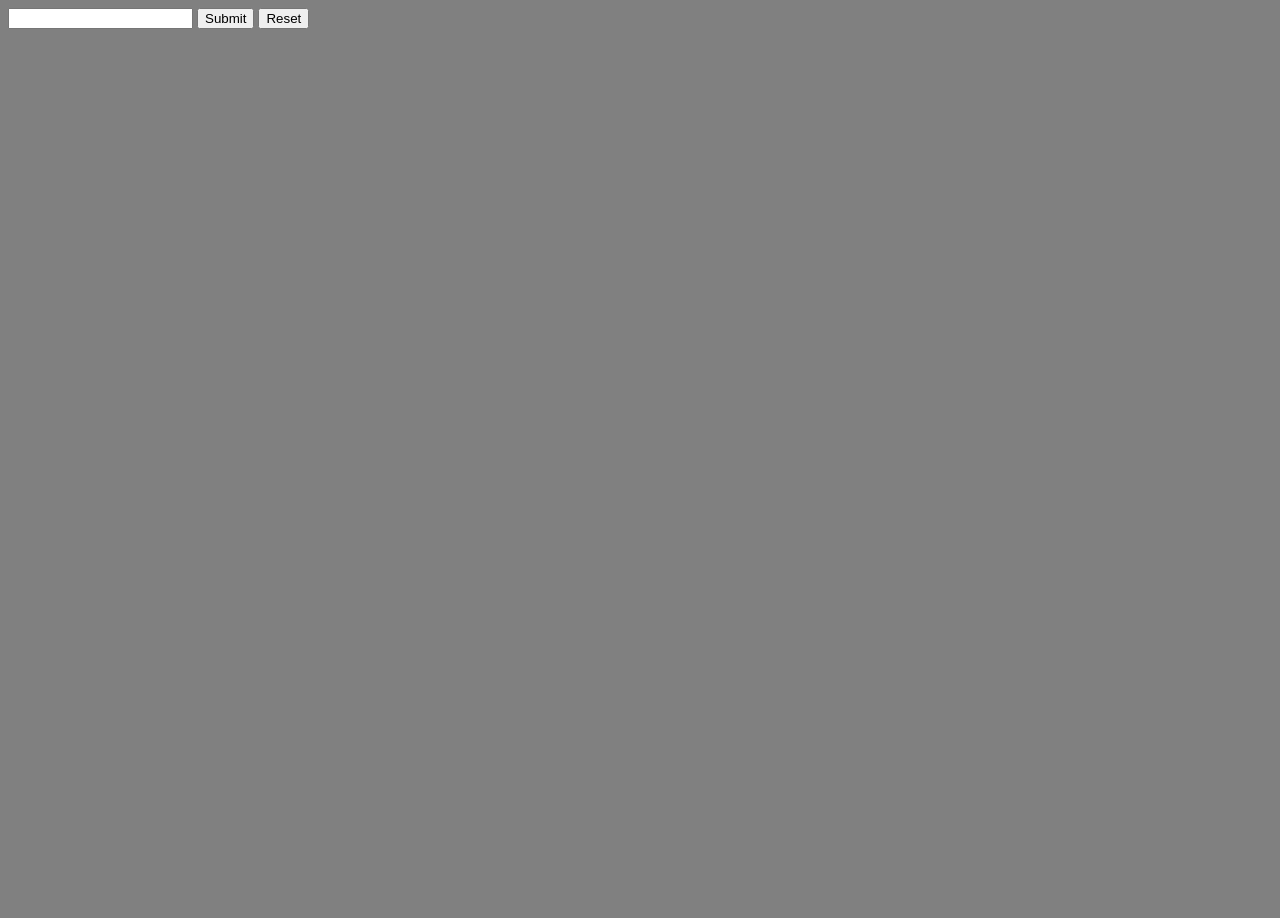
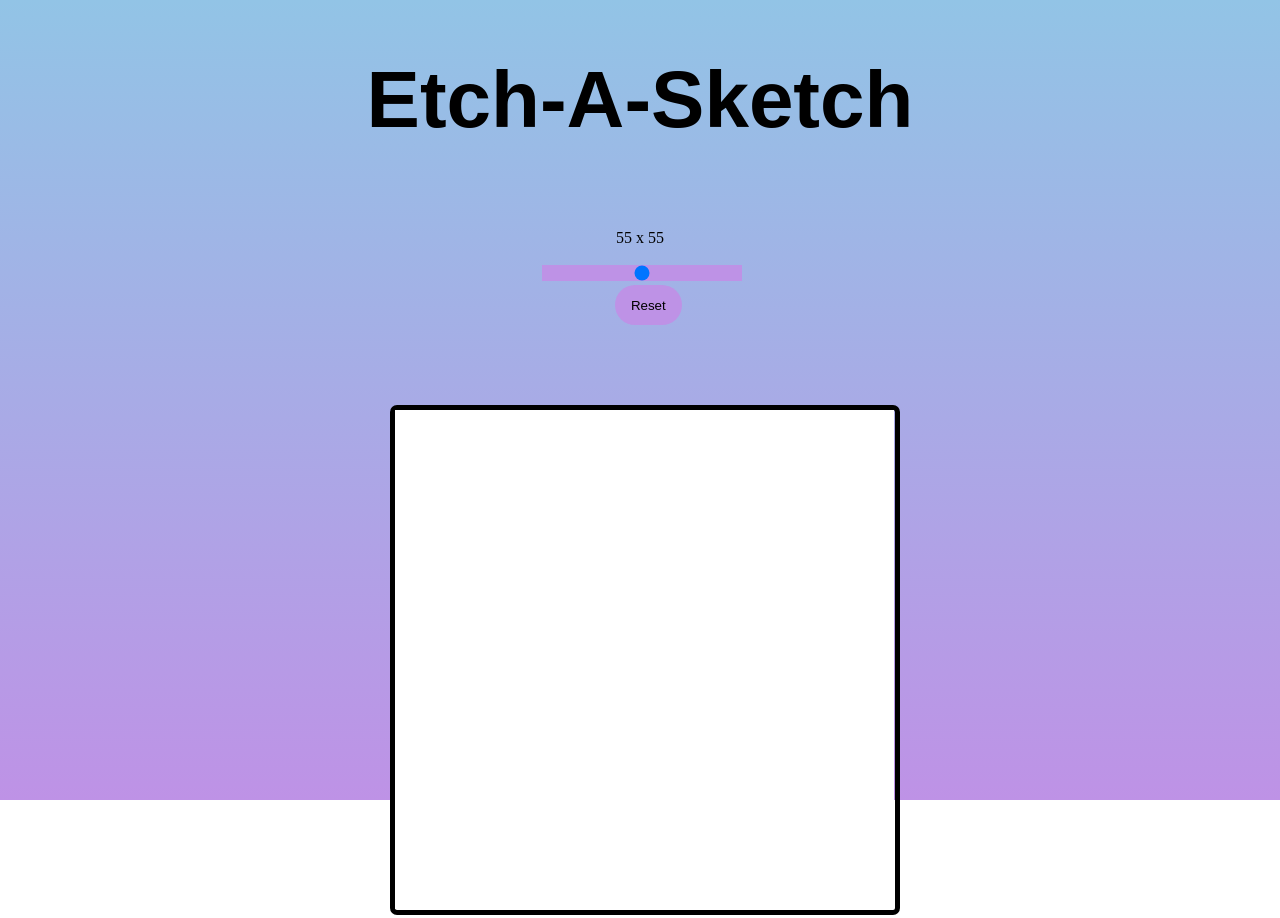
Before and after one commit to xNapha/Project-Etch-a-Sketch, a plain HTML site: page index.html in a window 1280 px wide. Drawn offline with Linux system fonts and the light colour scheme.

Commit message:
Website Overhual
Html changes:
- Added a title
- Added new div's as containers for other tags
- Changed input area from text to ranged
- Removed submit button
CSS changes:
- Added  a background gradient
- Centered everything
- Hover functions added
Javascript Changes:
- Updated the pixel creation process(previously there were sizes where it left visible gaps between each row)
- Removed some old functions with HTML update
- Changed the way the reset button functions
- Defaulted the grid to automatically be created at a size of 55 "pixels"
- Added a feature where "pixels" darken with each mouse hover event

```diff
--- a/index.html
+++ b/index.html
@@ -9,12 +9,22 @@
         <script src="script.js" defer></script>
     </head>
     <body>
-        <form name="pixelQuery">
-            <input type="number" id="size" name="squareSize">
-            <input type="button" id="submit" form="pixelQuery" value="Submit" onclick="grid(document.querySelector('#size').value)">
-            <input type="button" id="reset" form="pixelQuery" value="Reset" onclick="reset()">
-        </form>
-
-        <div id="pixelContainer"></div>
+        <div id="title">
+            <h1>Etch-A-Sketch</h1>
+        </div>
+        <div id="etchASketch">
+            <form id="pixelQuery" name="pixelQuery">
+                <div id="slider">
+                    <p id="sizeIndicator"></p>
+                    <input type="range" min="10" max="100" value ="55" id="size" name="squareSize" onclick="grid(document.querySelector('#size').value)">
+                </div>
+                <div id="clearContainer">
+                    <input type="button" id="reset" form="pixelQuery" value="Reset" onclick="grid(document.querySelector('#size').value)">
+                </div>
+            </form>
+            <div id="drawingContainer">
+                <div id="pixelContainer"></div>
+            </div>
+        </div>
     </body>
 </html>
--- a/script.js
+++ b/script.js
@@ -1,40 +1,29 @@
 const container = document.querySelector("#pixelContainer");
-let enter = document.getElementById("size");
-
-enter.addEventListener("keypress", function(e){
-    if(e.key === "Enter"){
-        e.preventDefault();
-        document.getElementById("submit").click();
-    };
-});
+const sizeIndicator = document.querySelector("#sizeIndicator")
+grid(55);
 function darken(x){
-    x.style.backgroundColor = "black";
+    let num = x.style.filter.slice(11,14)
+    x.style.filter = "brightness("+(parseInt(num) - 10)+"%)";
 };
-function reset(){
-    console.log(container.childNodes.forEach((e)=>{
-        e.style.backgroundColor = "white";
-    }))
-}
-
 function grid(size){
-    let totalSize = size * size;
     let length = (1/size)*100;
+    sizeIndicator.textContent = size + " x "+size;
     while (container.firstChild) {
         container.removeChild(container.firstChild);
     };
-    if(size>100){
-        let error = document.createElement("p");
-        error.textContent = "Maximum value of 100";
-        container.appendChild(error);
-        return;
-    }
-    if(container.childNodes.length == 0){
-        for(let i = 0; i<totalSize; i++){
+    for(let i = 0; i < size; i ++){
+        let row=document.createElement("div");
+        row.id= "row"+i;
+        row.style.cssText = "width:"+length+"%;height :"+length+"%;";
+        container.appendChild(row)
+        for(let j = 0; j<size; j++){
+            let rowX = document.getElementById("row"+i)
             let div = document.createElement("div");
             div.classList.add("pixel");
-            div.setAttribute("onmouseover", 'darken(this)')
-            div.style.cssText = "background-color: white; width:"+length+"%;height :"+length+"%;";
-            container.appendChild(div);
+            div.setAttribute("onmousemove", 'darken(this)')
+            div.style.cssText = "filter: brightness(100%); background-color: white; width:100%;height :100%;";
+            rowX.appendChild(div);
         };
-    };
+    }
+
 };
--- a/style.css
+++ b/style.css
@@ -1,13 +1,80 @@
 html{
-    background-color: gray;
-    margin: 0px;
+    margin:0px;
     padding: 0px;
+}
+body{
+    background: linear-gradient(rgba(146, 196, 230, 1),rgba(190, 146, 230, 1));
+    background-repeat:no-repeat;
+    background-size:100vw 100vh;
+}
+#etchASketch{
+    position:relative;
+    display:block;
+    margin: auto;
+    height: 50em;
+    min-height: 740px;
+    min-width: 740px;
+    width: 40em;
+    top: 30px;
+    border-radius: 30px;
+}
+h1{
+    text-align:center;
+    font-size:80px;
+    font-family: sans-serif;
+}
+form{
+    margin: auto;
+    width: 200px;
 
+}
+#sizeIndicator{
+    text-align:center;
+}
+#size{
+    -webkit-appearance: none;
+    width:200px;
+    cursor: pointer;
+    background:rgba(190, 146, 230, 1);
+}
+#size::-moz-range-thumb{
+    background:rgba(146, 196, 230, 1);
+    filter: brightness(70%);
+}
+#size:hover,
+#reset:hover{
+    filter: brightness(95%);
+}
+#reset{
+    width: 5em;
+    height: 3em;
+    border: 0;
+    border-radius: 20px;
+    text-align:center;
+    background-color:rgba(190, 146, 230, 1);
+    cursor: pointer;
+}
+#clearContainer{
+    margin:auto;
+    width: 50px;
+
+}
+#drawingContainer{
+    position:relative;
+    margin:auto;
+    min-height: 500px;
+    min-width: 500px;
+    width: 30em;
+    height: 30em;
+    top:80px;
 }
 #pixelContainer{
     display: flex;
-    flex-direction:row;
-    width: 1000px;
-    height: 1000px;
+    min-height: 500px;
+    min-width: 500px;
+    width: 30em;
+    height: 30em;
     flex-wrap: wrap;
+    border: 5px solid black;
+    border-radius: 7px;
 }
```
